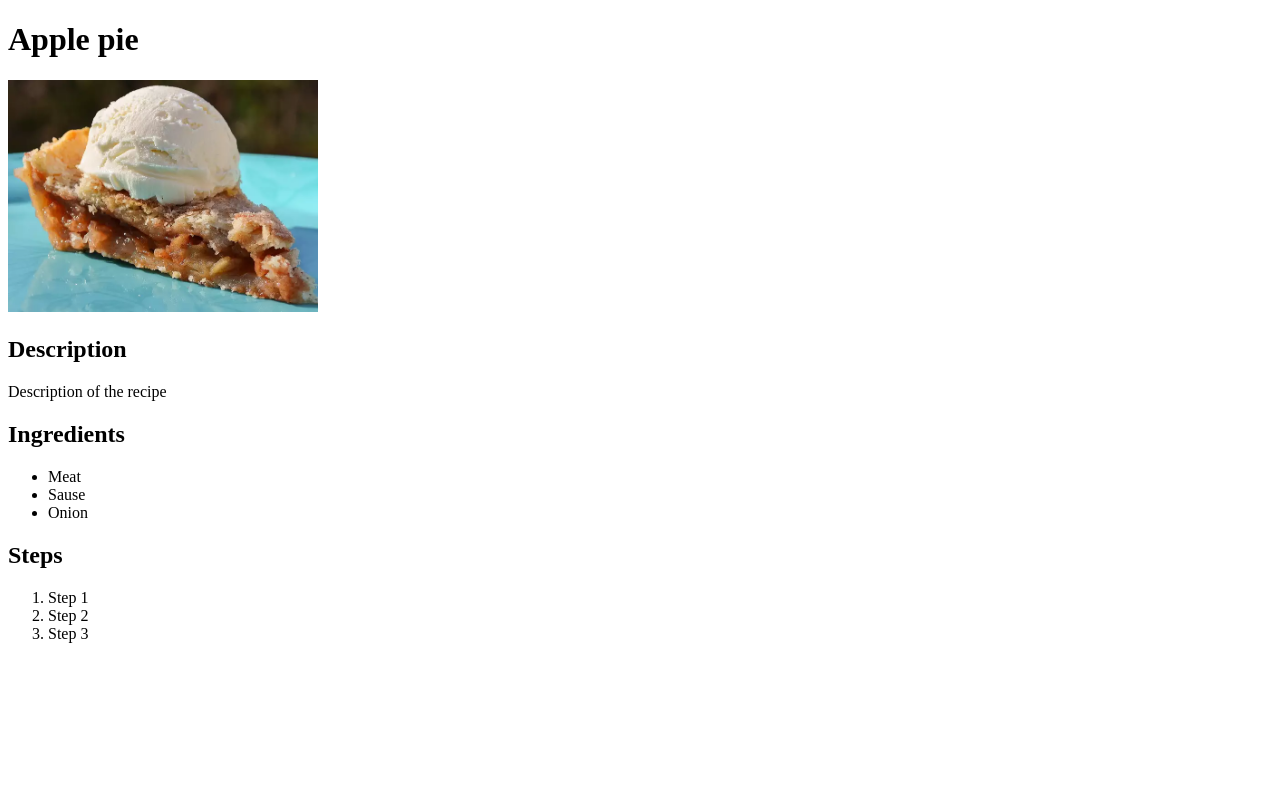
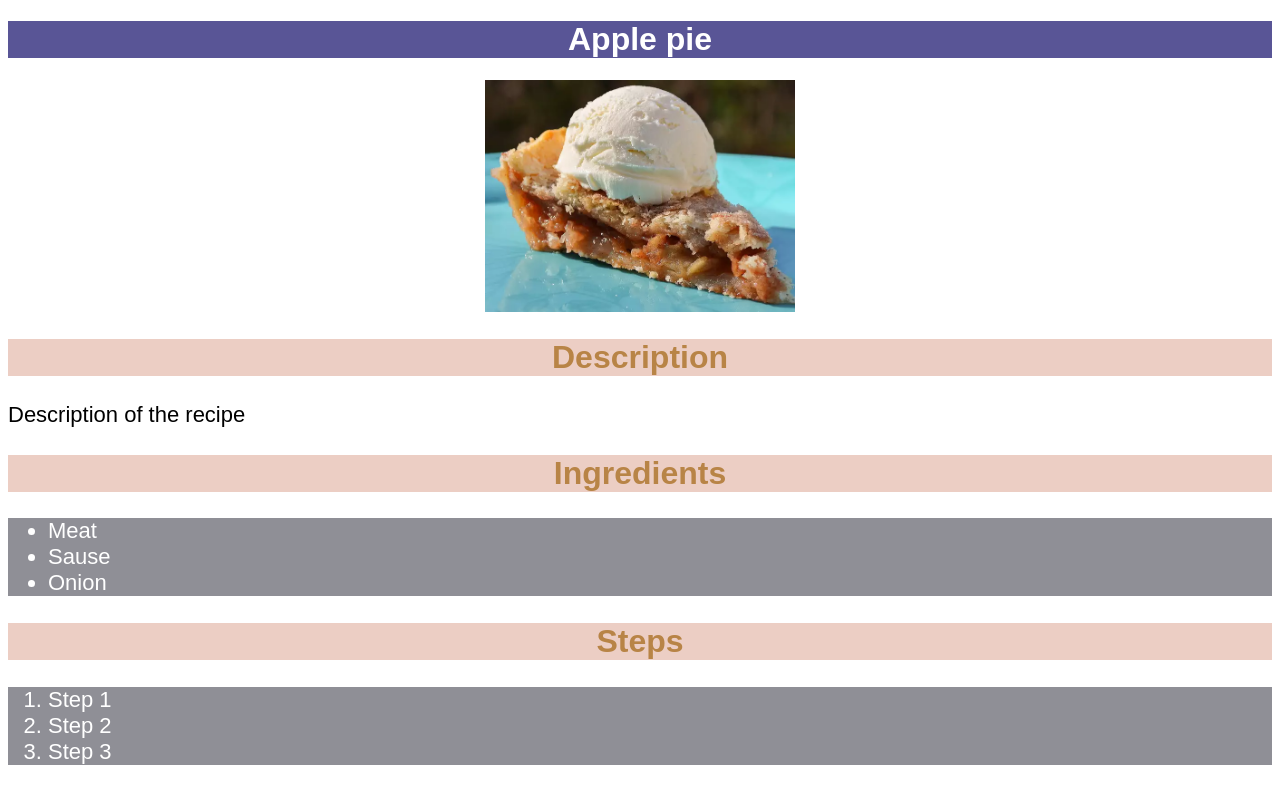
Before and after one commit to carlaatasinazzo/odin-recipes, a plain HTML site: page recipes/apple_pie.html in a window 1280 px wide. Drawn offline with Linux system fonts and the light colour scheme.

Commit message:
Add style to html file

```diff
--- a/recipes/apple_pie.html
+++ b/recipes/apple_pie.html
@@ -4,6 +4,7 @@
     <meta charset="UTF-8">
     <meta name="viewport" content="width=device-width, initial-scale=1.0">
     <title>Document</title>
+    <link rel="stylesheet" href="../styles.css">
 </head>
 <body>
     <h1>Apple pie</h1>
--- /dev/null
+++ b/styles.css
@@ -0,0 +1,36 @@
+h1 {
+    color: white;
+    background-color: rgb(89, 85, 150);
+    font-size: 32px;
+    text-align: center;
+    font-weight: bold;
+    font-family: Arial, Verdana, sans-serif;
+  }
+
+ul,
+ol {
+    color: white;
+    background-color: rgb(143, 143, 150);
+    font-size: 22px;
+    font-family: Arial, Verdana, sans-serif;
+ }
+
+ img {
+    display: block;
+    margin-left: auto;
+    margin-right: auto;
+  }
+
+ h2 {
+    color: rgb(184, 132, 70);
+    background-color: rgb(236, 206, 196);
+    font-size: 32px;
+    text-align: center;
+    font-weight: bold;
+    font-family: Arial, Verdana, sans-serif;
+  }
+
+  p {
+    font-size: 22px;
+    font-family: Arial, Verdana, sans-serif;
+  }
```
Also changed, not shown: index.html (+1 -0 lines), recipes/lasagna.html (+1 -0 lines), recipes/pancakes.html (+1 -0 lines), recipes/pasta.html (+1 -0 lines).
